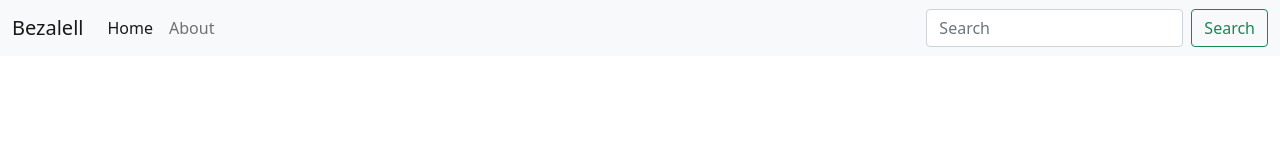
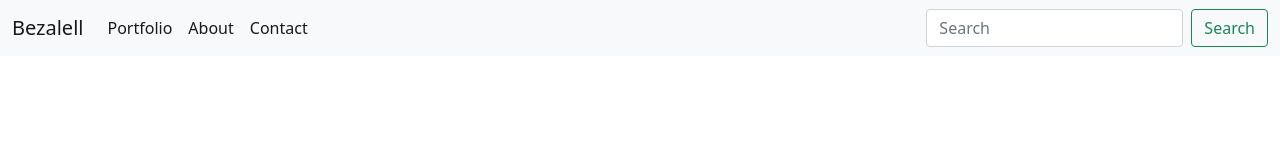
Before and after one commit to BezzB/Bootstrap, a website: page index.html in a window 1280 px wide. Drawn offline with Linux system fonts and the light colour scheme.

Commit message:
Update index.html

```diff
--- a/index.html
+++ b/index.html
@@ -19,10 +19,13 @@
               <div class="collapse navbar-collapse" id="navbarSupportedContent">
                 <ul class="navbar-nav me-auto mb-2 mb-lg-0">
                   <li class="nav-item">
-                    <a class="nav-link active" aria-current="page" href="#">Home</a>
+                    <a class="nav-link active" aria-current="page" href="#">Portfolio</a>
                   </li>
                   <li class="nav-item">
-                    <a class="nav-link" href="#">About</a>
+                    <a class="nav-link active" aria-current="page" href="#">About</a>
+                  </li>
+                  <li class="nav-item">
+                    <a class="nav-link active" aria-current="page" href="#">Contact</a>
                   </li>
 
                 </ul>
```
